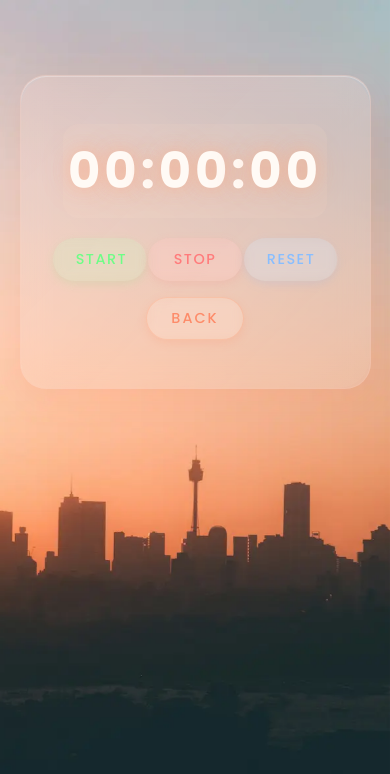
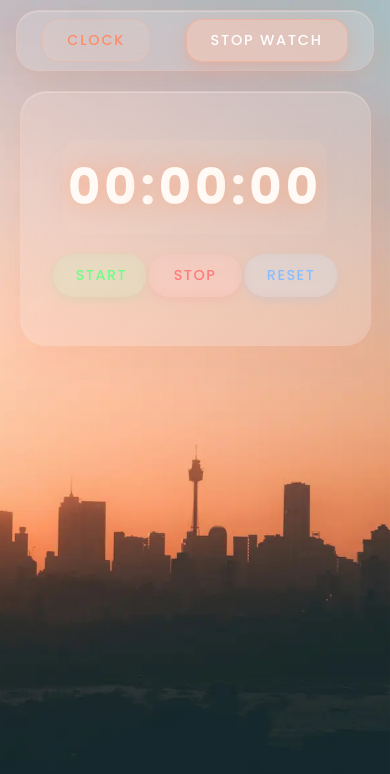
Before and after one commit to zahraRostami1999/digital-clock-app, a React (Create React App) app: page /stopWatch in a window 390 px wide. Shown: the top 774 px of the page. Built offline with nearby package versions, Linux system fonts and the light colour scheme.

Commit message:
04-08-09-Add tabs

```diff
--- a/src/App.js
+++ b/src/App.js
@@ -1,21 +1,38 @@
-import { BrowserRouter, Routes, Route } from 'react-router-dom';
+import { BrowserRouter, Routes, Route, NavLink } from 'react-router-dom';
 import Clock from './Clock';
 import StopWatch from './StopWatch';
+import "./index.css";
 
 function App() {
   document.title = 'Clock';
   return (
-    <>
     <div className="App">
       <BrowserRouter>
+
+        {/* Tabs */}
+        <div className="tabsContainer">
+          <NavLink
+            to="/"
+            className={({ isActive }) => isActive ? "tab activeTab" : "tab"}
+          >
+            Clock
+          </NavLink>
+
+          <NavLink
+            to="/stopWatch"
+            className={({ isActive }) => isActive ? "tab activeTab" : "tab"}
+          >
+            Stop Watch
+          </NavLink>
+        </div>
+
+        {/* Pages */}
         <Routes>
           <Route path="/" element={<Clock />} />
           <Route path="/stopWatch" element={<StopWatch />} />
         </Routes>
       </BrowserRouter>
     </div>
-    </>
-
   );
 }
 
--- a/src/Clock.jsx
+++ b/src/Clock.jsx
@@ -26,10 +26,6 @@ function Clock() {
       <div className={styles.digitalTime}>
         {h}:{m}:<span className={styles.second}>{s}</span>
       </div>
-
-      <Link to="/stopWatch" className={styles.navButton}>
-        Stop Watch
-      </Link>
     </div>
   );
 }
--- a/src/Clock.module.css
+++ b/src/Clock.module.css
@@ -63,38 +63,8 @@
    }
 }
 
-.navButton {
-   margin-top: 1.8rem;
-   padding: 11px 28px;
-   font-size: 0.95rem;
-   font-weight: 500;
-   font-family: "Poppins", sans-serif;
-   color: #fd8c6a;
-   background: rgba(255, 220, 200, 0.2);
-   border: 1.5px solid rgba(255, 160, 120, 0.3);
-   border-radius: 50px;
-   text-transform: uppercase;
-   letter-spacing: 2px;
-   cursor: pointer;
-   transition: all 0.3s ease;
-   backdrop-filter: blur(6px);
-   box-shadow: 0 3px 10px rgba(255, 140, 100, 0.2);
-}
-
-.navButton:hover {
-   background: rgba(255, 200, 180, 0.35);
-   color: white;
-   transform: translateY(-2px);
-   box-shadow: 0 6px 16px rgba(255, 140, 100, 0.3);
-}
-
-.navButton:active {
-   transform: translateY(0);
-}
-
 @media (max-width: 768px) {
    .clockContainer {
-      margin-top: 75px;
       padding: 3rem 1rem;
       border-radius: 26px;
    }
@@ -105,7 +75,6 @@
 
 @media (max-width: 500px) {
    .clockContainer {
-      margin-top: 75px;
       padding: 3rem 1rem;
       border-radius: 26px;
    }
@@ -114,8 +83,4 @@
       font-size: 3.1rem;
       letter-spacing: 0.08em;
    }
-   .navButton {
-      padding: 10px 24px;
-      font-size: 0.9rem;
-   }
 }
--- a/src/StopWatch.jsx
+++ b/src/StopWatch.jsx
@@ -52,8 +52,6 @@ function StopWatch() {
         <button className={styles.stopBtn} onClick={stop}>Stop</button>
         <button className={styles.resetBtn} onClick={reset}>Reset</button>
       </div>
-
-      <Link to="/" className={styles.backBtn}>Back</Link>
     </div>
   );
 }
--- a/src/StopWatch.module.css
+++ b/src/StopWatch.module.css
@@ -139,36 +139,8 @@
    transform: translateY(0);
 }
 
-.backBtn {
-   margin-top: 1rem;
-   padding: 11px 28px;
-   font-size: 0.95rem;
-   font-weight: 500;
-   font-family: "Poppins", sans-serif;
-   color: #fd8c6a;
-   background: rgba(255, 220, 200, 0.2);
-   border: 1.5px solid rgba(255, 160, 120, 0.3);
-   border-radius: 50px;
-   text-transform: uppercase;
-   letter-spacing: 2px;
-   cursor: pointer;
-   transition: all 0.3s ease;
-   backdrop-filter: blur(6px);
-   box-shadow: 0 3px 10px rgba(255, 140, 100, 0.2);
-   text-decoration: none;
-   display: inline-block;
-}
-
-.backBtn:hover {
-   background: rgba(255, 200, 180, 0.35);
-   color: white;
-   transform: translateY(-2px);
-   box-shadow: 0 6px 16px rgba(255, 140, 100, 0.3);
-}
-
 @media (max-width: 768px) {
    .container {
-      margin-top: 75px;
       padding: 3rem 0rem;
       border-radius: 26px;
    }
@@ -200,9 +172,4 @@
    .btns button {
       padding: 10px 22px;
    }
-
-   .backBtn {
-      padding: 10px 24px;
-      font-size: 0.9rem;
-   }
 }
--- a/src/index.css
+++ b/src/index.css
@@ -23,8 +23,9 @@ html, body {
   background-repeat: no-repeat;
   background-size: cover;
   display: flex;
-  justify-content: center;
-  align-items: flex-start;
+  flex-direction: column;
+  justify-content: flex-start;
+  align-items: center;
 }
 
 body {
@@ -40,3 +41,50 @@ code {
   font-family: source-code-pro, Menlo, Monaco, Consolas, 'Courier New',
     monospace;
 }
+
+
+.tabsContainer {
+  width: 92%;
+  max-width: 650px;
+  margin: 10px auto 0 auto;
+  padding: 8px;
+  background: rgba(255, 245, 240, 0.18);
+  backdrop-filter: blur(12px);
+  border: 1.2px solid rgba(255, 200, 180, 0.25);
+  border-radius: 22px;
+  display: flex;
+  justify-content: space-around;
+  box-shadow: 0 6px 20px rgba(255, 140, 100, 0.15),
+              inset 0 1px 0 rgba(255, 255, 255, 0.25);
+}
+
+.tab {
+  font-family: "Poppins", sans-serif;
+  padding: 10px 24px;
+  border-radius: 16px;
+  text-transform: uppercase;
+  letter-spacing: 1.8px;
+  font-size: 0.9rem;
+  font-weight: 500;
+  cursor: pointer;
+  transition: all .3s;
+  color: #fd8c6a;
+  background: rgba(255, 220, 200, 0.15);
+  border: 1.2px solid rgba(255, 160, 120, 0.25);
+  text-decoration: none;
+  text-align: center;
+}
+
+.tab:hover {
+  background: rgba(255, 200, 180, 0.33);
+  transform: translateY(-2px);
+  color: #fff;
+  box-shadow: 0 5px 14px rgba(255, 140, 100, 0.25);
+}
+
+.activeTab {
+  background: rgba(255, 200, 180, 0.5);
+  border: 1.5px solid rgba(255, 150, 110, 0.35);
+  color: white;
+  box-shadow: 0 6px 16px rgba(255, 140, 100, 0.3);
+}
```
Lines whose indentation alone changed are shown as unchanged.
